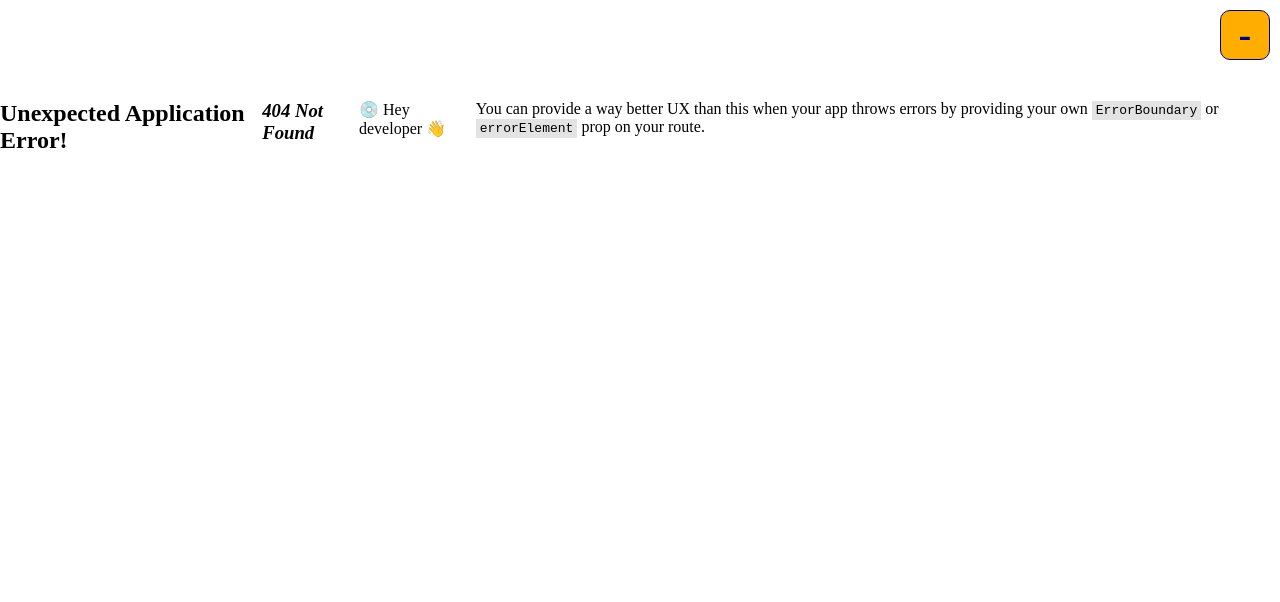
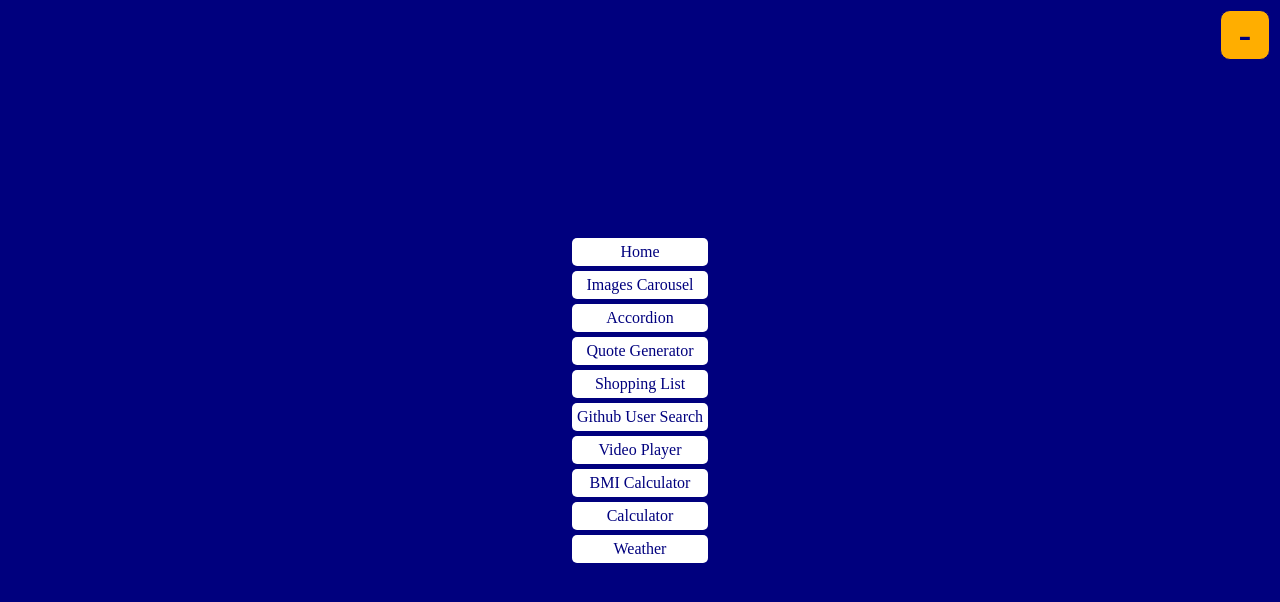
Before and after one commit to WSMomo/react-simple-projects, a React (Create React App) app: page /weather in a window 1280 px wide. Before the commit this address had no page. Shown: the top 602 px of the page. Built offline with nearby package versions, Linux system fonts and the light colour scheme.

Commit message:
add weather app

```diff
--- a/src/App.js
+++ b/src/App.js
@@ -17,6 +17,7 @@ import Videoplayer from "./components/video-player/VideoPlayer";
 import Bmi from "./components/bmi/Bmi";
 import { useState } from "react";
 import Calculator from "./components/calculator/Calculator";
+import Weather from "./components/weather/Weather";
 
 function App() {
   const [show, setShow] = useState(true);
@@ -34,6 +35,7 @@ function App() {
       <Route path="/videoplayer" element={<Videoplayer />} />
       <Route path="/bmi" element={<Bmi />} />
       <Route path="/calculator" element={<Calculator />} />
+      <Route path="/weather" element={<Weather />} />
     </Route>
   );
 
@@ -87,6 +89,9 @@ function Root({ show, onShow }) {
             <Link className="router-link" to="/calculator" onClick={onShow}>
               Calculator
             </Link>
+            <Link className="router-link" to="/weather" onClick={onShow}>
+              Weather
+            </Link>
           </div>
         </div>
       )}
--- /dev/null
+++ b/src/components/weather/Weather.js
@@ -0,0 +1,72 @@
+import { useEffect, useState } from "react";
+const KEY = "e0cf511976cce41c4238f5537f5a7e54";
+
+export default function Weather() {
+  const [searchedCity, setSearchedCity] = useState();
+  const [city, setCity] = useState();
+  const [temperature, setTemperature] = useState(null);
+  const [data, setData] = useState();
+  const [weatherImg, setWeatherImg] = useState();
+  useEffect(() => {
+    if (data?.main) {
+      setTemperature(data.main.temp);
+      setWeatherImg(
+        `https://openweathermap.org/img/wn/${data.weather[0].icon}@2x.png`
+      );
+    }
+  }, [data]);
+
+  useEffect(() => {
+    async function fetchData() {
+      try {
+        if (city === undefined) return;
+        const res = await fetch(
+          `https://api.openweathermap.org/data/2.5/weather?q=${city}&units=metric&appid=${KEY}`
+        );
+        const data = await res.json();
+        setData(data);
+        console.log(data);
+        if (data.cod !== "200") throw new Error(data.message);
+      } catch (err) {
+        console.log(err.message);
+      }
+    }
+
+    fetchData();
+  }, [city]);
+
+  function handleSearchCity(e) {
+    e.preventDefault();
+    setCity(searchedCity);
+  }
+
+  return (
+    <div className="weather-container">
+      <div className="title">Weather App</div>
+      <form onSubmit={handleSearchCity}>
+        <input
+          type="text"
+          className="weather-input"
+          placeholder="Enter a City..."
+          onChange={(e) => setSearchedCity(e.target.value)}
+        />
+      </form>
+      {data && (
+        <div className="weather-output">
+          <div className="weather-img">
+            <img src={weatherImg} alt="weather" />
+          </div>
+          <div>
+            <div>Today</div>
+            <div>
+              {data.name}, {data.sys.country}
+            </div>
+            <div>Temperature: {temperature}^C</div>
+            <div>Wind speed: {data.wind.speed}</div>
+            <div>Humidity: {data.main.humidity}</div>
+          </div>
+        </div>
+      )}
+    </div>
+  );
+}
--- a/src/index.css
+++ b/src/index.css
@@ -397,3 +397,21 @@
   grid-column: span 2;
   aspect-ratio: 2/1;
 }
+
+/* Weather */
+.weather-container {
+  background-color: var(--main-color);
+  color: var(--secondary-color);
+  width: 350px;
+  padding: 20px 0;
+  display: flex;
+  flex-direction: column;
+  justify-content: center;
+  align-items: center;
+  border-radius: 10px;
+}
+
+.weather-input {
+  padding: 10px;
+  border-radius: 5px;
+}
```
